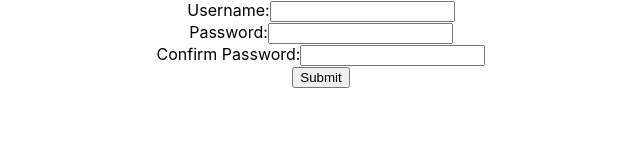
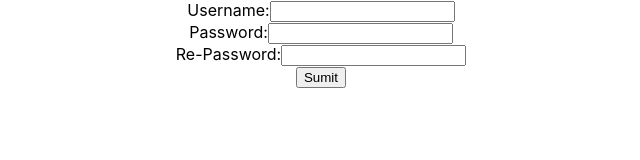
Before and after one commit to Manjukcthapa/ChildNRecord, a React (Create React App) app in the folder my-app/: page / in a window 1280 px wide. Shown: the top 160 px of the page, without its empty margins (319-959 px from the left). Built offline with nearby package versions, Linux system fonts and the light colour scheme.

Commit message:
updated button and content

```diff
--- a/my-app/src/Register/Signup.js
+++ b/my-app/src/Register/Signup.js
@@ -50,8 +50,6 @@ class Signup extends React.Component {
       isValid = false;
       errors["password"] = <p className="formvalidation">Please enter your password</p>
     }
-
-
 
 
     if (!input["confirm_password"]) {
@@ -107,7 +105,7 @@ class Signup extends React.Component {
           </div>
 
           <div class="form-group">
-            <label for="password">Confirm Password:</label>
+            <label for="password">Re-Password:</label>
             <input
               type="password"
               name="confirm_password"
@@ -123,7 +121,7 @@ class Signup extends React.Component {
             </div>
           </div>
 
-          <input type="submit" value="Submit" class="btn btn-success" />
+          <button type="submit" value="Submit" class="btn btn-success">Sumit</button>
         </form>
       </div>
     );
```
